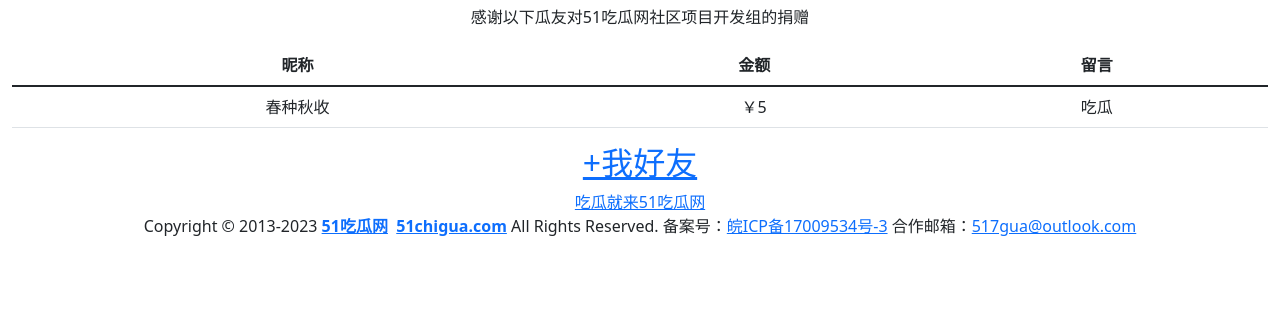
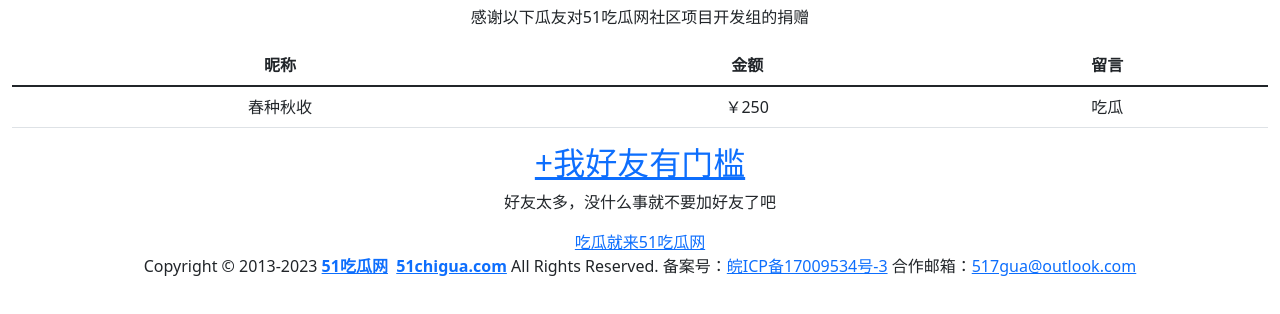
Before and after one commit to 517gua/517gua.github.ioo, a plain HTML site: page ad.html in a window 1280 px wide. Shown: the part 478-792 px from the top of the page. Drawn offline with nearby package versions, Linux system fonts and the light colour scheme; no server answers.

Commit message:
Update ad.html

```diff
--- a/ad.html
+++ b/ad.html
@@ -32,12 +32,13 @@
             <tbody id="js_zan">
                 <tr>
                     <td>春种秋收</td>
-                    <td>￥5</td>
+                    <td>￥250</td>
                     <td>吃瓜</td>
                 </tr>
             </tbody>
     </table>
-    <h2><a href="./test.html" target="_blank">+我好友</a></h2>
+    <h2><a href="./test.html" target="_blank">+我好友有门槛</a></h2>
+    <p>好友太多，没什么事就不要加好友了吧</p>
     <a href="http://m.51chigua.com/" target="_blank">吃瓜就来51吃瓜网</a>
 </div>
 <div class="container">
@@ -78,7 +79,9 @@
         })
         $("#js_zan").html(html);
     });
-    //
+    $.ajax({url:'https://api.meiyoufan.com/ad/?type=ad_php',success:function(result){
+      // console.log(result)
+  }});
 </script>
 
 </html>
```
